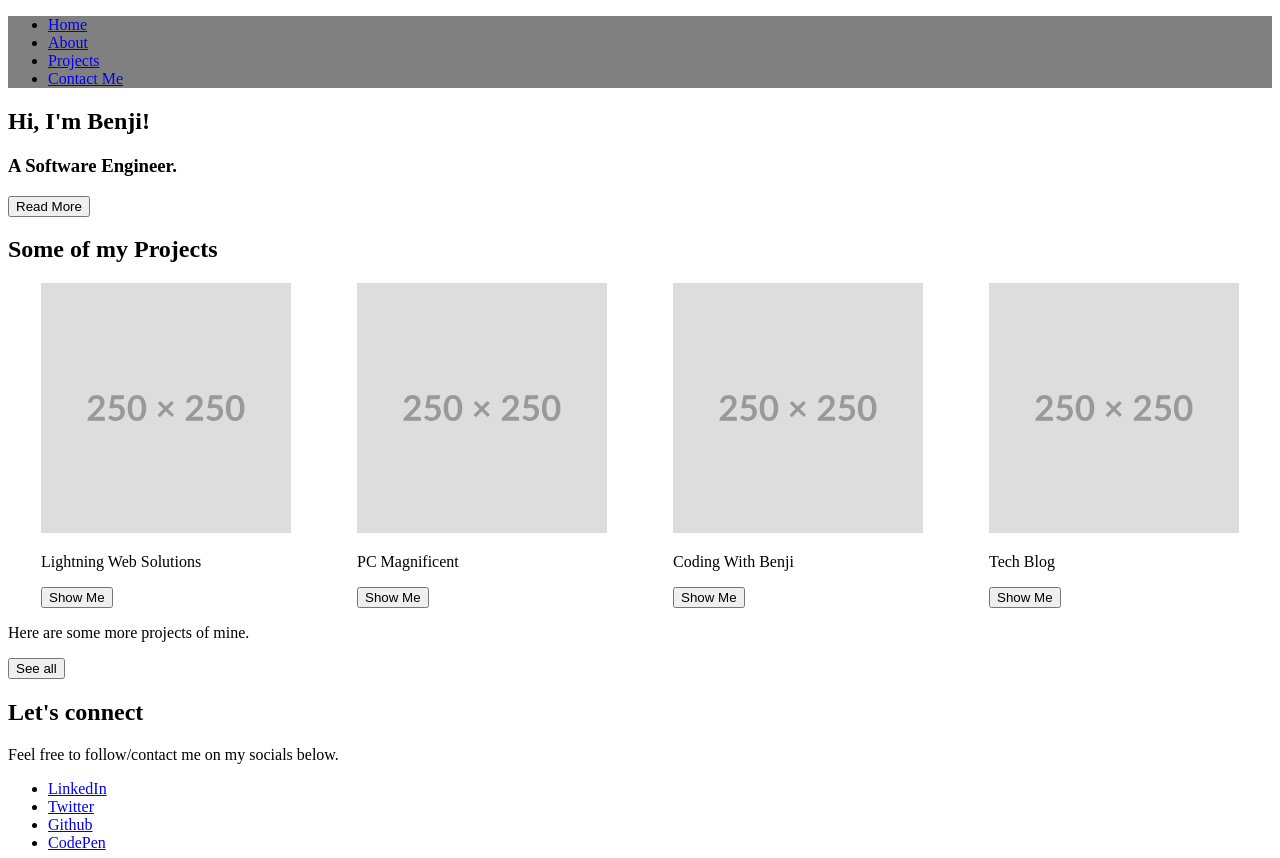
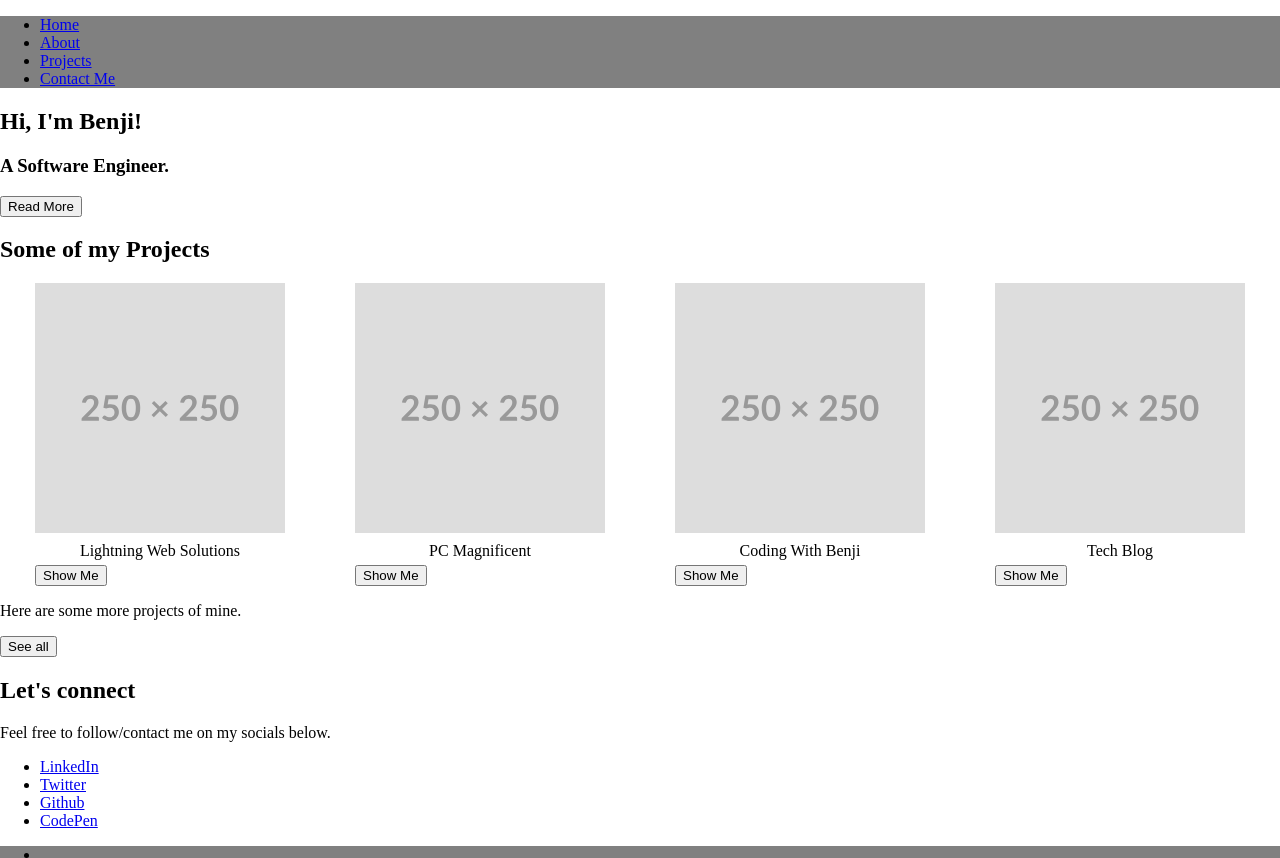
Before and after one commit to Benji-Miles/personal-site, a plain HTML site: page index.html in a window 1280 px wide. Shown: the top 858 px of the page. Drawn offline with Linux system fonts and the light colour scheme.

Commit message:
Update style.css

```diff
--- a/style.css
+++ b/style.css
@@ -1,3 +1,7 @@
+body {
+  margin: 0;
+}
+
 nav {
   background-color: gray;
 }
@@ -11,6 +15,11 @@ footer {
   justify-content: space-around;
 }
 
-.container p {
-  margin: 5;
+ .container p {
+  margin: 5px;
+  text-align: center;
 }
+
+.container button {
+  margin: auto;
+}
```
